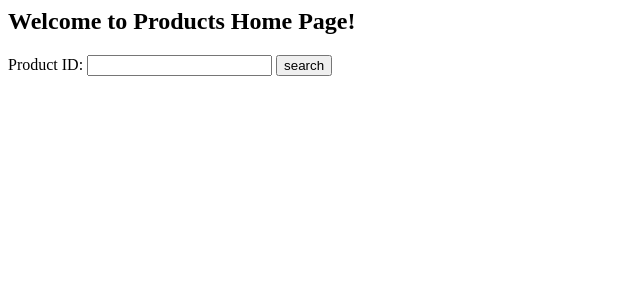
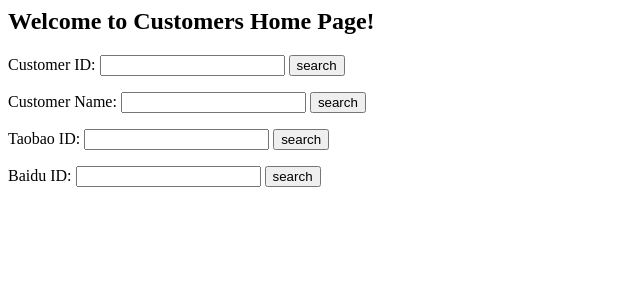
Before and after one commit to felixma/jiz, a Django app: page /products in a window 1280 px wide. Shown: the top 300 px of the page, without its empty margins (0-640 px from the left). Run offline with Django 3.2, Linux system fonts and the light colour scheme.

Commit message:
change tab to 4 blank

```diff
--- a/jizhang/templates/jizhang/productshome.html
+++ b/jizhang/templates/jizhang/productshome.html
@@ -1,6 +1,21 @@
-<h2>Welcome to Products Home Page!</h2>
+<h2>Welcome to Customers Home Page!</h2>
 
-<form action="SearchProduct" method="post">
-	Product ID: <input type="text" name="prod_id">
+<form action="{% url 'jizhang:CustomerDetails' %}" method="get">
+    Customer ID: <input type="text" name="customer_id">
 	<input type="submit" value="search">
 </form>
+
+<form action="{% url 'jizhang:CustomerDetails' %}" method="get">
+	Customer Name: <input type="text" name="cust_name">
+	<input type="submit" value="search">
+</form>
+
+<form action="{% url 'jizhang:CustomerDetails' %}" method="get">
+	Taobao ID: <input type="text" name="taobaoid">
+	<input type="submit" value="search">
+</form>
+
+<form action="{% url 'jizhang:CustomerDetails' %}" method="get">
+	Baidu ID: <input type="text" name="baiduid">
+	<input type="submit" value="search">
+</form>
--- a/jizhang/urls.py
+++ b/jizhang/urls.py
@@ -18,8 +18,8 @@
         url(r'^customer/?$', views.CustomerDetails, name = 'CustomerDetails'),
 
         url(r'^products/?$', views.ProductsHome, name = 'ProductsHome'),
-        url(r'^products/(?P<prod_id>\d+)/?$', views.ProductDetails, name = 'ProductDetails'),
+        url(r'^product/?$', views.ProductDetails, name = 'ProductDetails'),
 
         url(r'^orders/?$', views.OrdersHome, name = 'OrdersHome'),
-        url(r'^orders/(?P<order_id>\d+)/?$', views.OrderDetails, name = 'OrderDetails'),
+        url(r'^order/?$', views.OrderDetails, name = 'OrderDetails'),
 		       )
--- a/jizhang/views.py
+++ b/jizhang/views.py
@@ -10,31 +10,31 @@
 
 def home(request):
     #return HttpResponse("Hello, welcome to Jiz.")
-	return render(request, 'jizhang/home.html')
+    return render(request, 'jizhang/home.html')
 
 def CustomersHome(request):
-	return render(request, 'jizhang/customershome.html')
+    return render(request, 'jizhang/customershome.html')
 
 def CustomerDetails(request):
 #	return HttpResponse("You are viewing Customer %s's information." % cust_id)
-	key1 = request.GET.get('customer_id', None)
-	key2 = request.GET.get('cust_name', None)
-	key3 = request.GET.get('taobaoid', None)
-	key4 = request.GET.get('baiduid', None)
-	if key1 is not None:
-		#cust = get_object_or_404(Customers, pk = key1)
-		#cust = get_object_or_404(Customers, cust_id = key1)
+    key1 = request.GET.get('customer_id', None)
+    key2 = request.GET.get('cust_name', None)
+    key3 = request.GET.get('taobaoid', None)
+    key4 = request.GET.get('baiduid', None)
+    if key1 is not None:
+	#cust = get_object_or_404(Customers, pk = key1)
+	#cust = get_object_or_404(Customers, cust_id = key1)
 
-		# get_object_or_404 calls get(), get_list_or_404 calls filter()
-		cust = get_list_or_404(Customers, pk = key1)
-	elif key2 is not None:
-		#cust = get_object_or_404(Customers, pk = pk2)
-		cust = get_list_or_404(Customers, cust_name__regex = key2)
-	elif key3 is not None:
-		cust = get_list_or_404(Customers, cust_taobaoid__regex = key3)
-	elif key4 is not None:
-		cust = get_list_or_404(Customers, cust_baiduid__regex = key4)
-	return render(request, "jizhang/customer.html", {'cust': cust})
+        # get_object_or_404 calls get(), get_list_or_404 calls filter()
+        cust = get_list_or_404(Customers, pk = key1)
+    elif key2 is not None:
+	#cust = get_object_or_404(Customers, pk = pk2)
+        cust = get_list_or_404(Customers, cust_name__regex = key2)
+    elif key3 is not None:
+        cust = get_list_or_404(Customers, cust_taobaoid__regex = key3)
+    elif key4 is not None:
+        cust = get_list_or_404(Customers, cust_baiduid__regex = key4)
+    return render(request, "jizhang/customer.html", {'cust': cust})
 	#return render(request, "jizhang/customer.html", {'cust': cust})
 #    cust = get_object_or_404(Customers, pk = request.GET['customer_id'])
 #	cust = get_object_or_404(Customers, pk)
@@ -42,13 +42,13 @@
 
 
 def ProductsHome(request):
-	return render(request, 'jizhang/productshome.html')
+    return render(request, 'jizhang/productshome.html')
 
-def ProductDetails(request, prod_id):
-	return HttpResponse("You are viewing Product %s's information." % prod_id)
+def ProductDetails(request):
+    return HttpResponse("You are viewing Product %s's information." % prod_id)
 
 def OrdersHome(request):
-	return render(request, 'jizhang/ordershome.html')
+    return render(request, 'jizhang/ordershome.html')
 
 def OrderDetails(request, order_id):
-	return HttpResponse("You are viewing Order %s's information." % order_id)
+    return HttpResponse("You are viewing Order %s's information." % order_id)
```
Also changed, not shown: jizhang/templates/jizhang/customer.html (indentation only).
